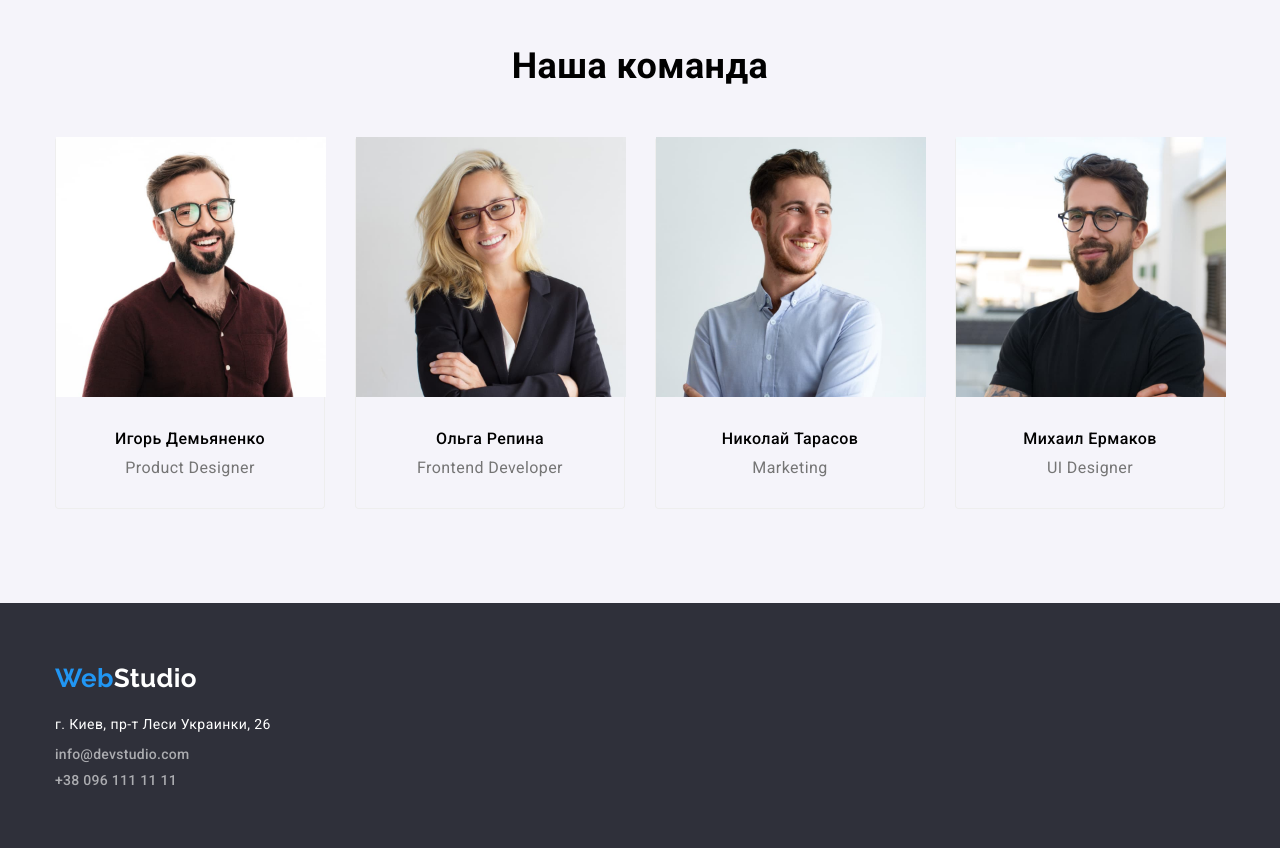
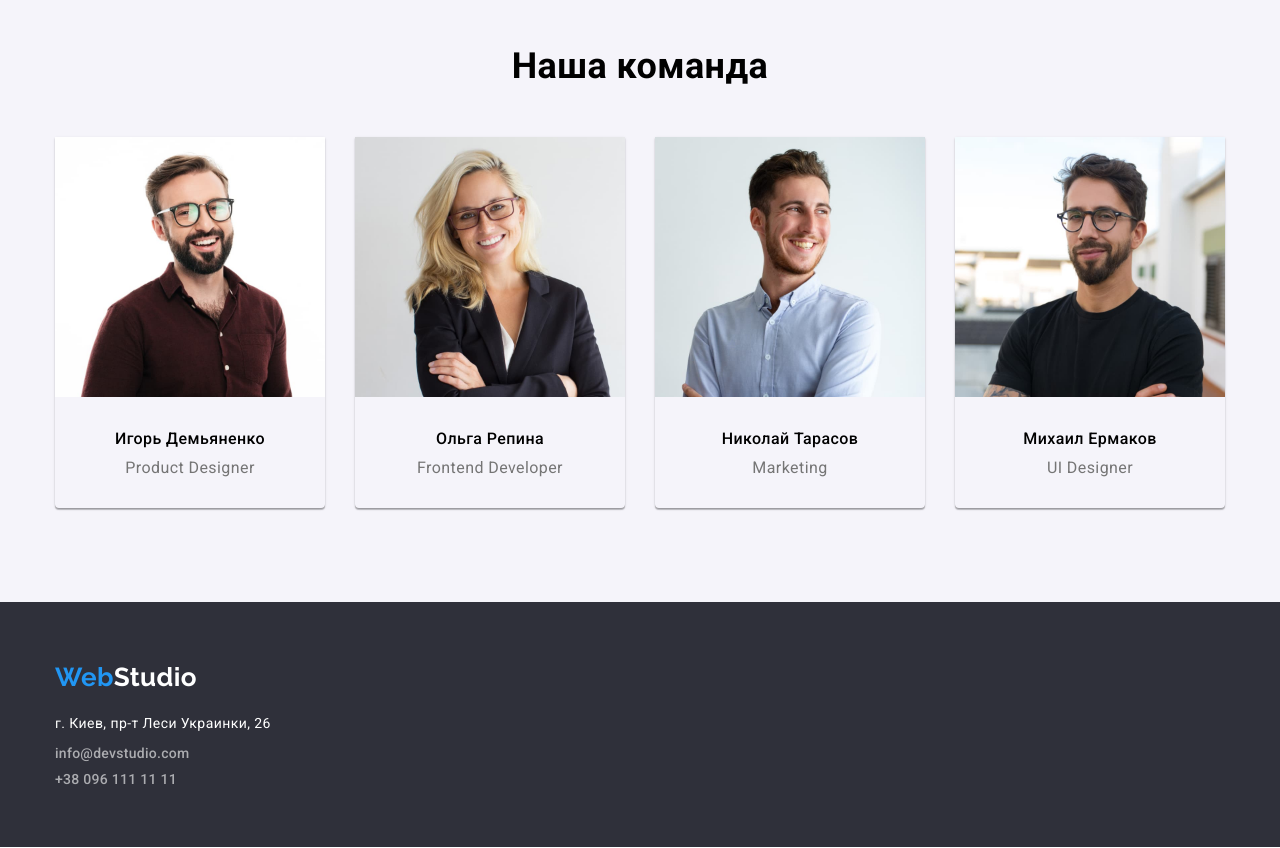
Before and after one commit to KhrystynaLavryniv/goit-markup-hw-03, a plain HTML site: page index.html in a window 1280 px wide. Shown: the part 1500-2348 px from the top of the page. Drawn offline with nearby package versions, Linux system fonts and the light colour scheme.

Commit message:
тінь замість рамки

```diff
--- a/css/style.css
+++ b/css/style.css
@@ -258,10 +258,13 @@ ul {
 .team-list-item {
   margin-left: var(--main-margin);
   width: calc(100% / 4 - var(--main-margin));
-  border-bottom: 1px solid #eeeeee;
+  /* border-bottom: 1px solid #eeeeee;
   border-left: 1px solid #eeeeee;
   border-right: 1px solid #eeeeee;
-  border-radius: 4px;
+  border-radius: 4px; */
+  box-shadow: 0px 1px 3px rgba(0, 0, 0, 0.12), 0px 1px 1px rgba(0, 0, 0, 0.14),
+    0px 2px 1px rgba(0, 0, 0, 0.2);
+  border-radius: 0px 0px 4px 4px;
 }
 
 .card-component {
```
